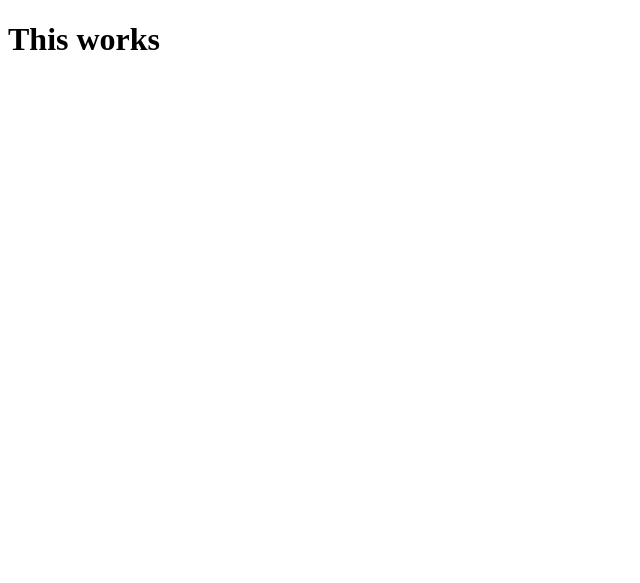
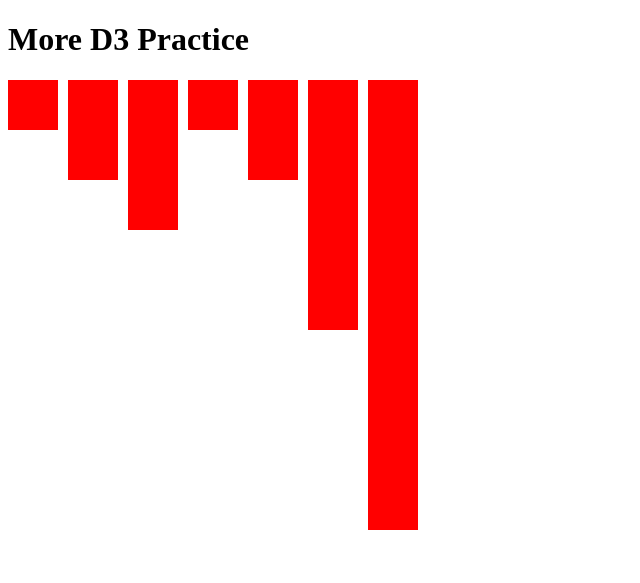
Before and after one commit to perfidiousscript/d3_practice_2, a website: page index.html in a window 1280 px wide. Shown: the whole page, without its empty margins (0-640 px from the left). Drawn offline with nearby package versions, Linux system fonts and the light colour scheme.

Commit message:
click handler added

```diff
--- a/index.html
+++ b/index.html
@@ -2,11 +2,17 @@
 <html lang="en">
 <head>
     <meta charset="UTF-8">
-    <title></title>
+    <title> More D3 practice</title>
     <script type="text/javascript" src="./node_modules/d3/d3.min.js"></script>
-    <script type="text/javascript" src="./script.js"></script>
+
 </head>
+
 <body>
-<h1>This works</h1>
+
+<h1>More D3 Practice</h1>
+
+<script type="text/javascript" src="./script.js"></script>
+
 </body>
+
 </html>
--- a/package.json
+++ b/package.json
@@ -7,5 +7,8 @@
     "test": "echo \"Error: no test specified\" && exit 1"
   },
   "author": "Sam Moss",
-  "license": "ISC"
+  "license": "ISC",
+  "dependencies": {
+    "d3": "^3.5.12"
+  }
 }
--- a/script.js
+++ b/script.js
@@ -1,7 +1,34 @@
 /**
  * Created by samuelmoss on 12/28/15.
  */
+
+console.log("script is loading");
+
+
 var svg = d3.select("body").append("svg");
 
 svg.attr("height", 500);
 svg.attr("width", 900);
+
+var dataset = [50,100,150,50,100,250,450];
+
+svg.selectAll("rect")
+    .data(dataset)
+    .enter()
+    .append("rect")
+    .attr("height", function(d){ return d })
+    .attr("width", 50)
+    .style("fill", "red")
+    .attr("x", function(d,i){return i * 60})
+    .on("click", function(d, i) {
+        console.log(d);
+        });
+
+
+//svg.attr("height", 500);
+//svg.attr("width", 900);
+//
+//svg.append("rect")
+//    .attr("height", 50)
+//    .attr("width", 50)
+//    .style("fill", "red");
```
Also changed, not shown: 1 other file.
